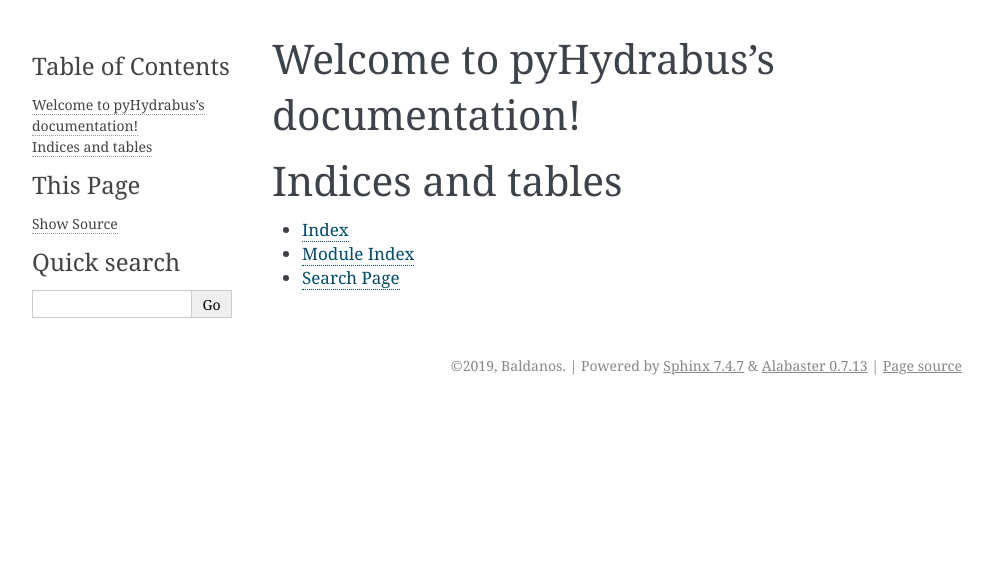
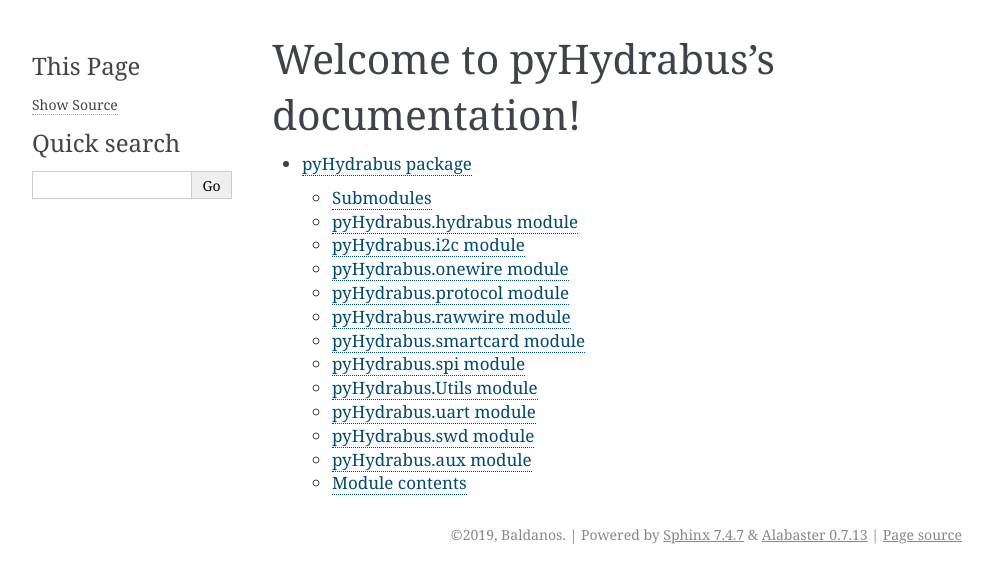
Before and after one commit to hydrabus/pyHydrabus, a Sphinx documentation site: the page built from docs/source/index.rst, in a window 1280 px wide. Shown: the top 583 px of the page, without its empty margins (148-1141 px from the left). Built offline with Sphinx 7.4.7, drawn with Linux system fonts in a browser that asks for light colours.

Commit message:
pyHydrabus fixes for Pypi publication

```diff
--- a/docs/source/conf.py
+++ b/docs/source/conf.py
@@ -87,7 +87,7 @@
 # Add any paths that contain custom static files (such as style sheets) here,
 # relative to this directory. They are copied after the builtin static files,
 # so a file named "default.css" will overwrite the builtin "default.css".
-html_static_path = ['_static']
+#html_static_path = ['_static']
 
 # Custom sidebar templates, must be a dictionary that maps document names
 # to template names.
--- a/docs/source/index.rst
+++ b/docs/source/index.rst
@@ -7,12 +7,4 @@
 ======================================
 
 .. toctree::
-   :maxdepth: 2
-   :caption: Contents:
-
-Indices and tables
-==================
-
-* :ref:`genindex`
-* :ref:`modindex`
-* :ref:`search`
+    pyHydrabus.rst
--- a/pyHydrabus/__init__.py
+++ b/pyHydrabus/__init__.py
@@ -30,4 +30,4 @@
 OUTPUT = 0
 
 name = "pyHydrabus"
-__version__ = 0.1
+__version__ = 0.2
```
Also changed, not shown: docs/source/modules.rst (deleted, +0 -7 lines), setup.py (+15 -1 lines).
